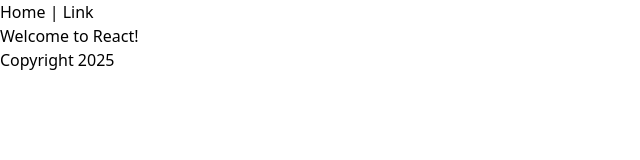
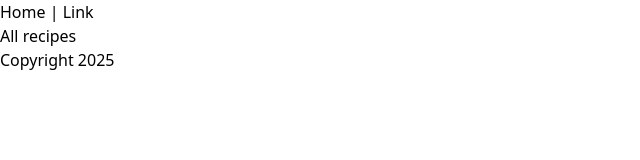
Before and after one commit to anhelms/flavault_frontend, a React (Vite) app: page / in a window 1280 px wide. Shown: the top 160 px of the page, without its empty margins (0-640 px from the left). Built offline with nearby package versions, Linux system fonts and the light colour scheme.

Commit message:
Adds RecipesIndex file and imports it to Content file

```diff
--- a/src/Content.jsx
+++ b/src/Content.jsx
@@ -1,7 +1,9 @@
+import { RecipesIndex } from "./RecipesIndex";
+
 export function Content() {
   return (
-    <main>
-      <h1>Welcome to React!</h1>
-    </main>
+    <div>
+      <RecipesIndex />
+    </div>
   )
 }
--- /dev/null
+++ b/src/RecipesIndex.jsx
@@ -0,0 +1,7 @@
+export function RecipesIndex() {
+  return (
+    <div>
+      <h1>All recipes</h1>
+    </div>
+  );
+}
```
